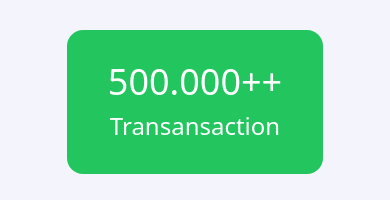
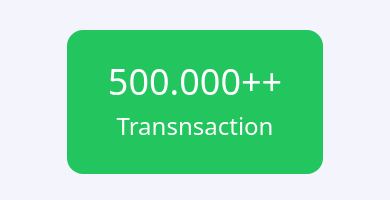
Before and after one commit to arief0303/solusi-go-digital-landing-page, a Next.js app: page / in a window 390 px wide. Shown: the part 3904-4104 px from the top of the page. Built offline with nearby package versions, Linux system fonts and the light colour scheme.

Commit message:
on mobile center cards and typho fix

```diff
--- a/src/components/Partners.jsx
+++ b/src/components/Partners.jsx
@@ -12,7 +12,7 @@ const Partners = () => {
     const partners = [
         { p1: '1200++', p2: 'Institution', color: 'bg-blue-500 text-white' },
         { p1: '300.000++', p2: 'User', color: 'bg-red-500 text-white' },
-        { p1: '500.000++', p2: 'Transansaction', color: 'bg-green-500 text-white' },
+        { p1: '500.000++', p2: 'Transnsaction', color: 'bg-green-500 text-white' },
         // Add more partners here
     ];
 
```
